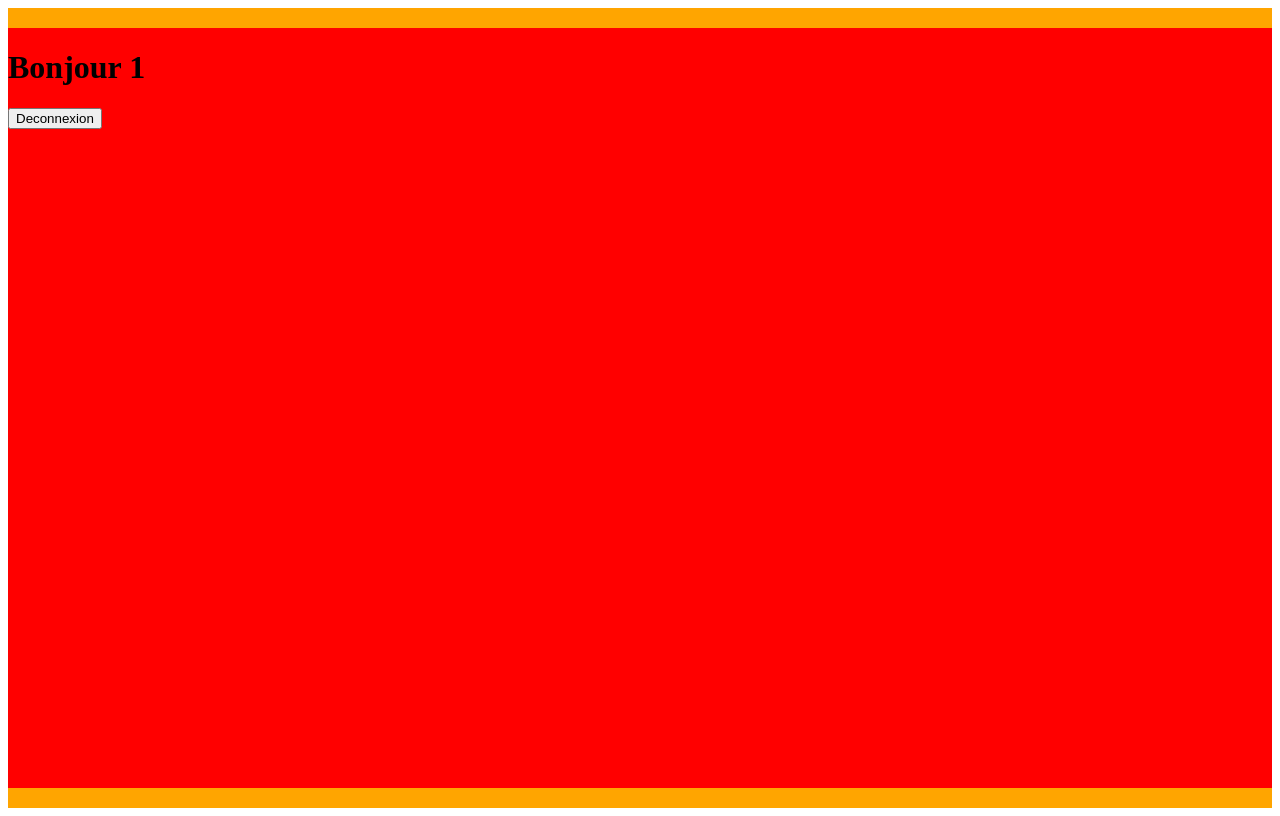
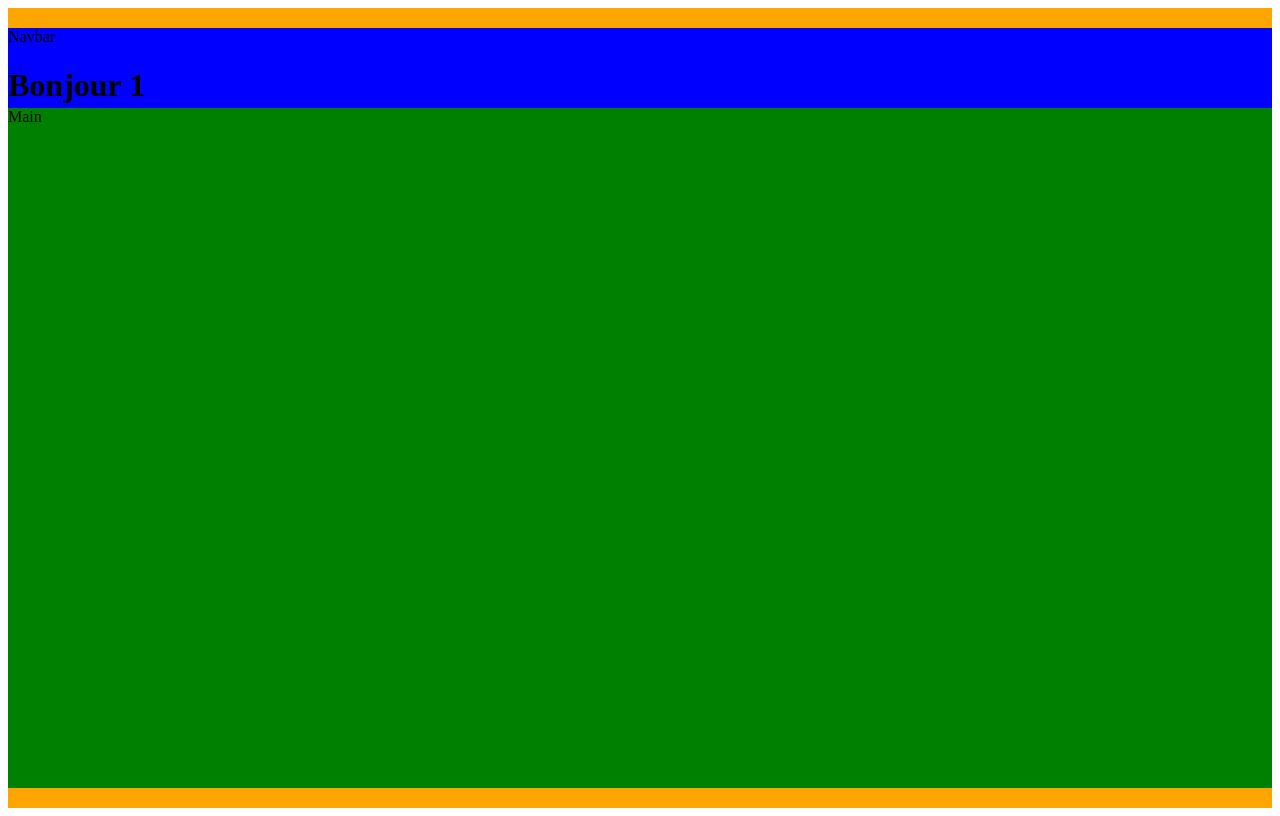
Before and after one commit to nantedev/DodoBurger, a React (Vite) app: page /order/1 in a window 1280 px wide. Built offline with nearby package versions, Linux system fonts and the light colour scheme.

Commit message:
🚧 F04: Order > Layout > add navbar & name

```diff
--- a/src/components/pages/order/OrderPage.jsx
+++ b/src/components/pages/order/OrderPage.jsx
@@ -11,8 +11,14 @@ export default function OrderPage () {
     return (
         <OrderPageStyled>
             <div className="container">
-                <h1>Bonjour { username }</h1>
-                <Link to="/"><button>Deconnexion</button></Link>
+                <div className="navbar">
+                    Navbar
+                    <h1>Bonjour { username }</h1>
+                    <Link to="/"><button>Deconnexion</button></Link>
+                </div>
+                <div className="main">
+                    Main
+                </div>
             </div>
         </OrderPageStyled>
     )
@@ -29,5 +35,17 @@ const OrderPageStyled  = styled.div`
     background-color: red;
     height: 95vh;
     width: 1400px;
+    display: flex;
+    flex-direction: column;
+
+    .navbar {
+        background-color: blue;
+        height: 10vh;
+    }
+
+    .main {
+        background-color: green;
+        flex: 1;
+    }
   }
 `
```
